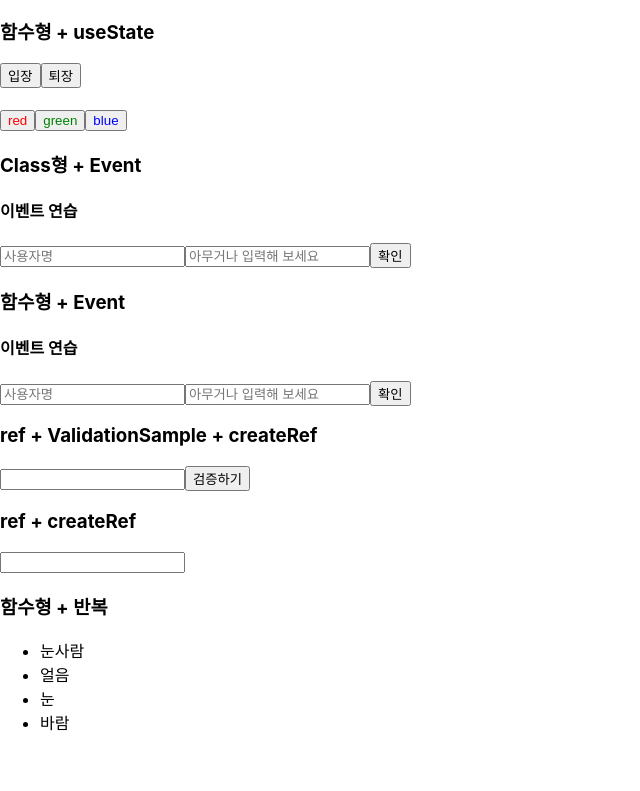
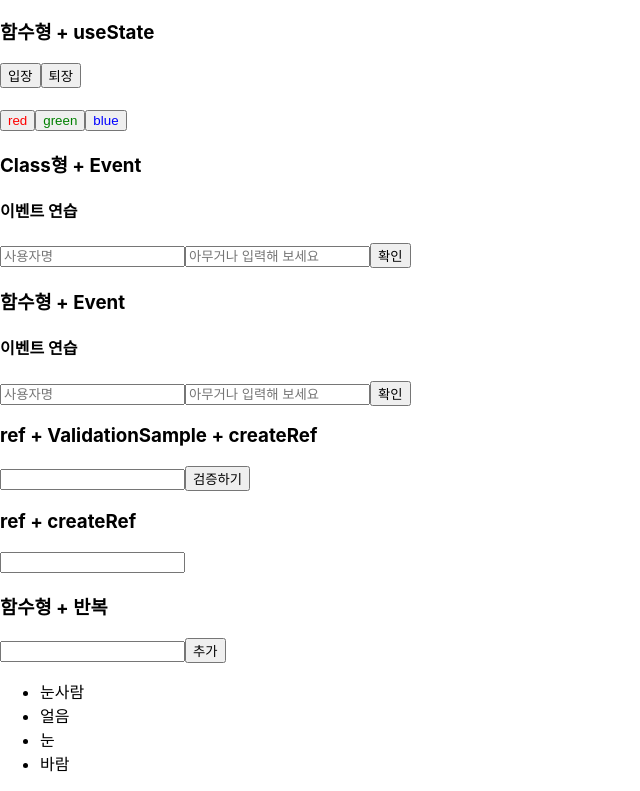
Before and after one commit to th0Kim/react-ezen, a React (Create React App) app in the folder hello-react/: page / in a window 1280 px wide. Shown: the part 447-1238 px from the top of the page, without its empty margins (0-640 px from the left). Before the commit the page ends 1197 px from the top, so only its background shows below. Built offline with nearby package versions, Linux system fonts and the light colour scheme.

Commit message:
반복 시키기 .concat으로 항목 추가 하고 인풋 초기화

```diff
--- a/hello-react/src/IterationSample.js
+++ b/hello-react/src/IterationSample.js
@@ -1,10 +1,44 @@
-import React from 'react';
+import React, {useState} from 'react';
 
 const IterationSample = () => {
-	const names = ['눈사람', '얼음', '눈', '바람'];
-	const nameList = names.map((name, idx) => <li key={idx}>{name}</li>);
+	const [names, setNames] = useState([// 초기값
+		{id: 1, text: '눈사람'},// key value
+		{id: 2, text: '얼음'},// key value
+		{id: 3, text: '눈'},// key value
+		{id: 4, text: '바람'},// key value
+	])
 
-  return <ul>{nameList}</ul>;
+	const [inputText, setInputText] = useState('');
+	const [nextId, setNextId] = useState(5);
+
+	const nameList = names.map((name) => <li key={name.id}>{name.text}</li>);
+
+	const onChange = e => setInputText(e.target.value);
+
+	const onClick = () => {
+		const nextNames = names.concat({
+			id: nextId,
+			text: inputText
+		});
+
+		setNextId(nextId + 1); //추가 할 id가 1씩 증가
+		setNames(nextNames);//추가 할 이름
+		setInputText('');//추가 후 인풋 초기화
+	}
+
+  const onKeyPress = e => {
+    if( e.key === 'Enter' ) {
+      onClick();
+    }
+  }
+
+  return (
+		<>
+			<input value={inputText} onChange={onChange} onKeyDown={onKeyPress}/>
+			<button onClick={onClick}>추가</button>
+			<ul>{nameList}</ul>
+		</>
+	);
 };
 
 export default IterationSample;
```
